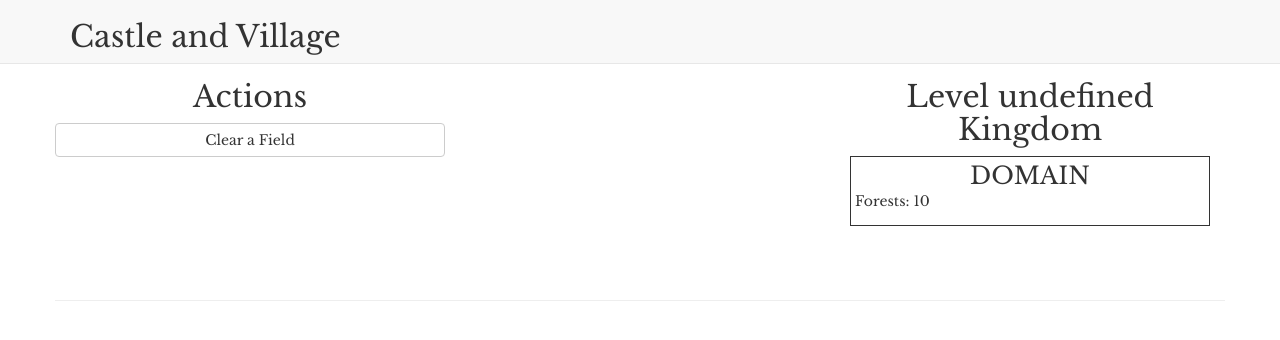
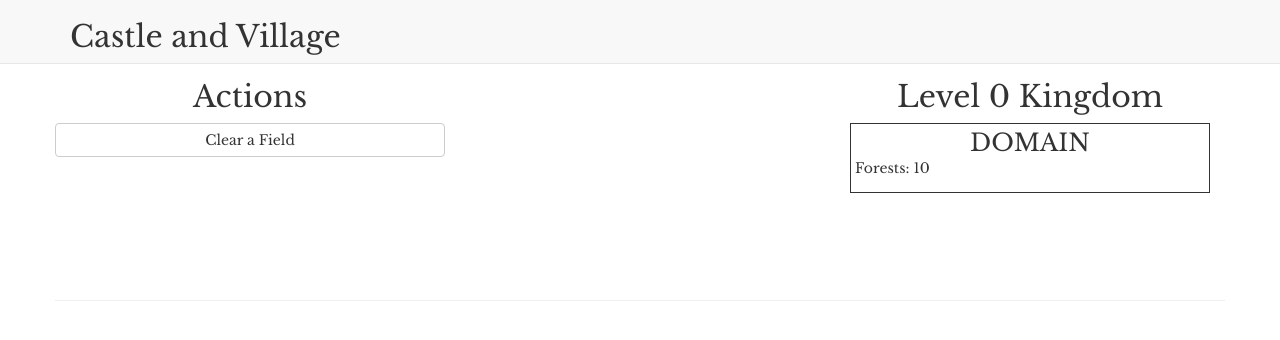
Before and after one commit to incrediblesound/castle-and-village, a website: page public/index.html in a window 1280 px wide. Drawn offline with nearby package versions, Linux system fonts and the light colour scheme.

Commit message:
remove redundant code

```diff
--- a/public/index.html
+++ b/public/index.html
@@ -97,7 +97,7 @@ $(function(){
 	listeners();
 	window.gameState.gameController.init()
 	window.gameState.gameController.trigger('step');
-    $('.kingdom-heading').text('Level ' + window.gameState.gameController.level + ' Kingdom');
+    //$('.kingdom-heading').text('Level ' + window.gameState.gameController.stats.level + ' Kingdom');
 })
 
 </script>
--- a/public/src/controller.js
+++ b/public/src/controller.js
@@ -60,7 +60,7 @@ Controller.prototype.init = function(){
         // $('.todo').empty();
         //end step function
         listeners();
-        $('.kingdom-heading').text('Level ' + self.stats.level || '0' + ' Kingdom');
+        $('.kingdom-heading').text('Level ' + self.stats.level + ' Kingdom');
       }
     }
     if(self.state === 'outside'){
```
